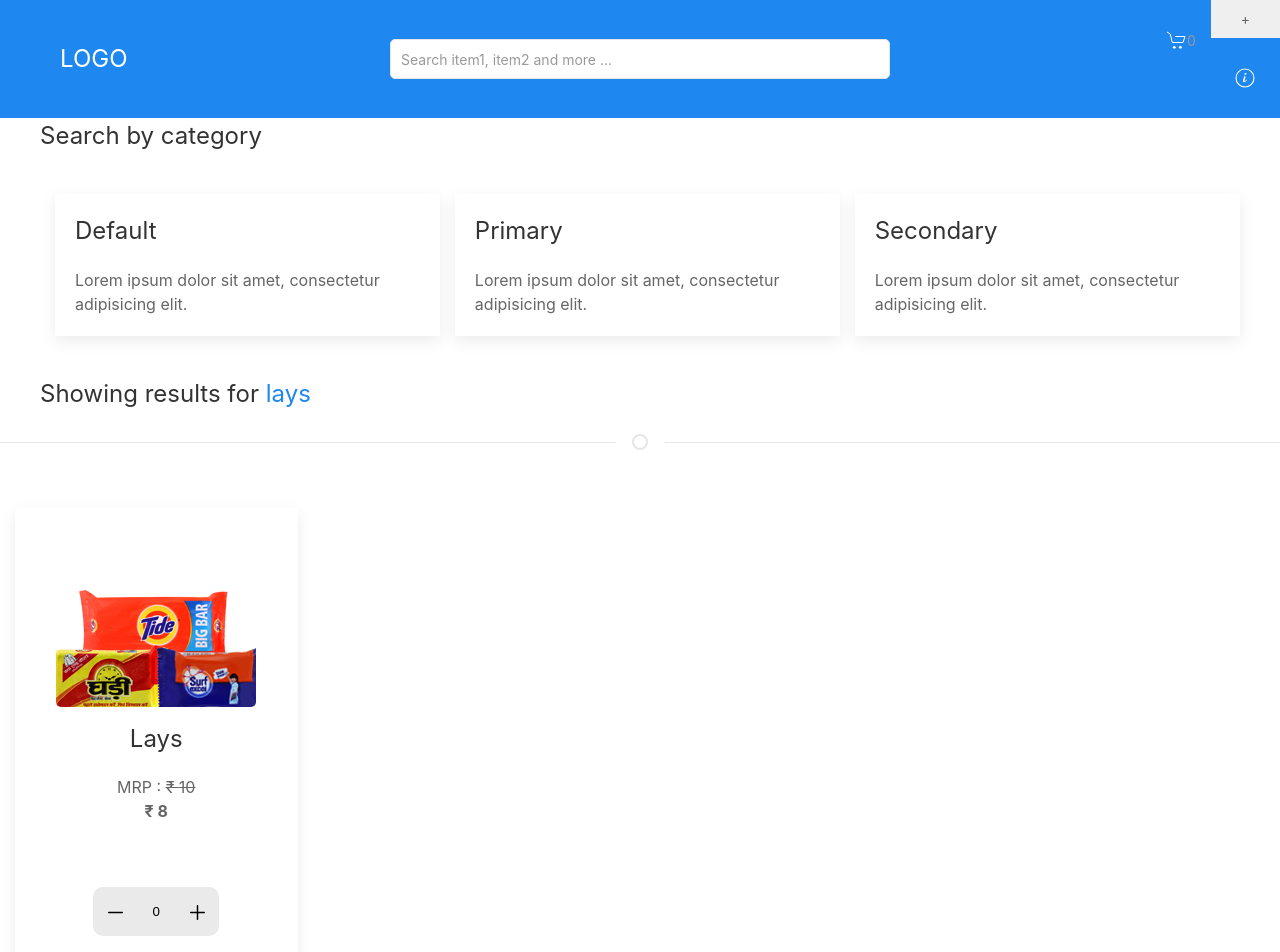
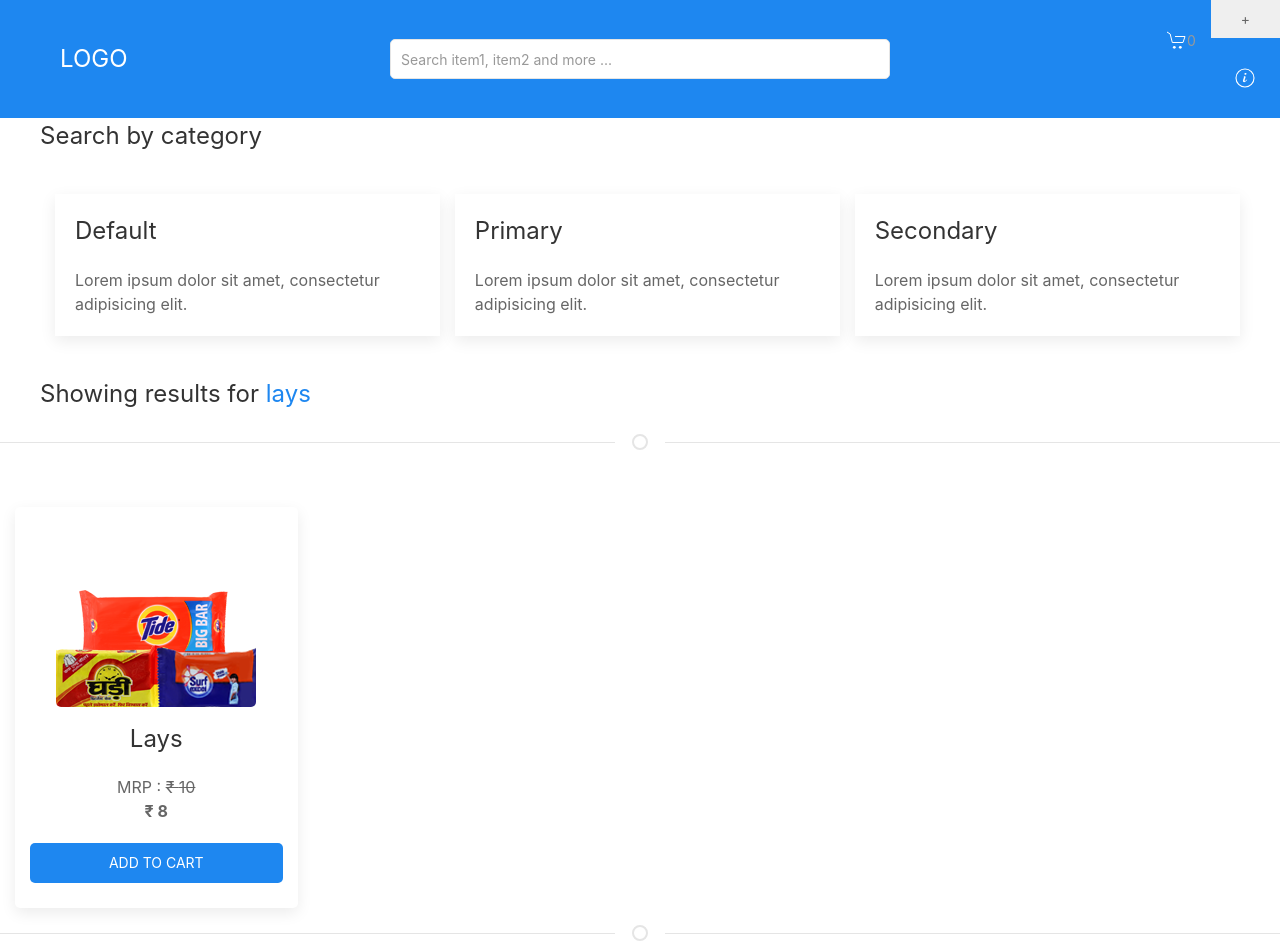
Before and after one commit to srinibasbiswal/My-Shop, a React (Create React App) app: page /Item/search/lays in a window 1280 px wide. Shown: the top 952 px of the page. Built offline with nearby package versions, Linux system fonts and the light colour scheme.

Commit message:
Add Button to quantitycontrol change functionality

```diff
--- a/src/components/ProductCard.js
+++ b/src/components/ProductCard.js
@@ -2,6 +2,8 @@
 import styles from "../stylesheets/style.module.css";
 import { Link } from "react-router-dom";
 import QuantityControl from "./QuantityControl";
+import { useDispatch, useSelector } from "react-redux";
+import { addItem } from "../actions/cartActions";
 
 /*
 @Parameters
@@ -13,6 +15,14 @@
 */
 
 function ProductCard(props) {
+	const dispatch = useDispatch();
+
+	const increaseQuantity = (itemId, quantity) => {
+		dispatch(addItem(itemId, quantity));
+	};
+
+	const cartState = useSelector((state) => state.cart);
+
 	if (props !== undefined) {
 		return (
 			<div className={`uk-card uk-card-default uk-border-rounded`}>
@@ -34,15 +44,29 @@
 						<br />
 						<strong>&#x20B9; {props.price}</strong>
 					</p>
-					<QuantityControl id={props.id} />
+					{(() => {
+						if (
+							cartState.itemMap !== undefined &&
+							cartState.itemMap !== {} &&
+							cartState.itemMap[props.id] !== undefined
+						) {
+							return <QuantityControl id={props.id} />;
+						} else {
+							return (
+								<div>
+									<button
+										className={`uk-button uk-button-primary ${styles.textColorWhite} ${styles.backgroundPrimary} uk-border-rounded uk-width-1-1 uk-padding-remove`}
+										onClick={() =>
+											increaseQuantity(props.id, 1)
+										}
+									>
+										Add to cart
+									</button>
+								</div>
+							);
+						}
+					})()}
 					<div className={` uk-margin-small-top`}></div>
-					{/* <div>
-						<button
-							className={`uk-button uk-button-primary ${styles.textColorWhite} ${styles.backgroundPrimary} uk-border-rounded uk-width-1-1 uk-padding-remove`}
-						>
-							Add to cart
-						</button>
-					</div> */}
 				</div>
 			</div>
 		);
--- a/src/components/QuantityControl.js
+++ b/src/components/QuantityControl.js
@@ -5,6 +5,7 @@
 
 function QuantityControl(props) {
 	const dispatch = useDispatch();
+
 	const increaseQuantity = (itemId, quantity) => {
 		dispatch(addItem(itemId, quantity));
 	};
```
